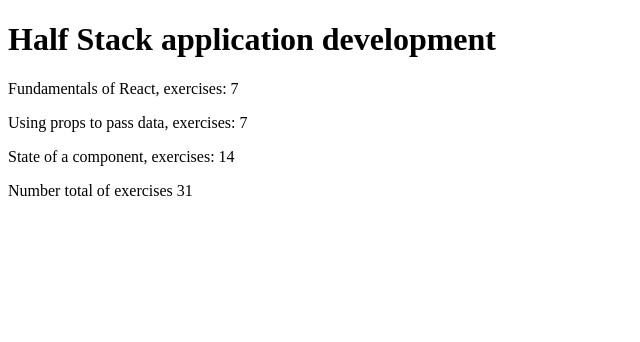
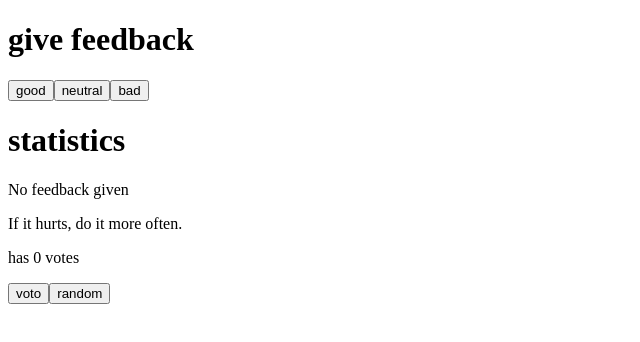
Before and after one commit to DylanAMendez/fullstackopen, a React (Vite) app: page / in a window 1280 px wide. Shown: the top 342 px of the page, without its empty margins (0-640 px from the left). Built offline with nearby package versions, Linux system fonts and the light colour scheme.

Commit message:
subiendo parte 1

```diff
--- a/src/App.jsx
+++ b/src/App.jsx
@@ -1,69 +1,143 @@
 
+import { useState } from "react"
 
-const Header = (props) =>
+const Display = ({ text }) =>
 {
-  console.log(props);
-
   return (
-    <header>
-      <h1> {props.courseName} </h1>
-    </header>
+    <h1> {text} </h1>
   )
 }
 
-const Content = (props) =>
+const Button = ({ handleClick, text }) =>
 {
-  console.log(props);
+  return (
+    <button onClick={handleClick} > {text} </button>
+  )
+}
+
+const Statistics = ({ good, neutral, bad, total }) =>
+{
+  if (total === 0) {
+    return <p>No feedback given</p>;
+  }
+
+  const average = (good - bad) / total;
+  const positivePercentage = (good / total) * 100;
+
+  return (
+    <table>
+      <tbody>
+        <StatisticLine text="Good" value={good} />
+        <StatisticLine text="Neutral" value={neutral} />
+        <StatisticLine text="Bad" value={bad} />
+        <StatisticLine text="All" value={total} />
+        <StatisticLine text="Average" value={average} />
+        <StatisticLine text="Positive" value={positivePercentage + " %"} />
+      </tbody>
+    </table>
+  );
+};
+
+const StatisticLine = ({ text, value }) => (
+  <tr>
+    <td>{text}</td>
+    <td>{value}</td>
+  </tr>
+);
+
+const Anecdotes = ({ anécdotas, selected, votos }) =>
+{
 
   return (
     <div>
-      <p> {props.parts[0].name}, exercises: {props.parts[1].exercises} </p>
-      <p> {props.parts[1].name}, exercises: {props.parts[1].exercises} </p>
-      <p> {props.parts[2].name}, exercises: {props.parts[2].exercises} </p>
+      <p>{anécdotas[selected]}</p>
+      <p>has {votos} votes</p>
     </div>
   )
 
 }
 
-const Total = (props) =>
-{
-
-  return (
-    <p>
-      Number total of exercises {props.courseParts[0].exercises + props.courseParts[1].exercises + props.courseParts[2].exercises}
-    </p>
-  )
-}
-
-
 const App = () =>
 {
 
-  const course = {
-    name: "Half Stack application development",
-    parts: [
-      {
-        name: 'Fundamentals of React',
-        exercises: 10
-      },
-      {
-        name: 'Using props to pass data',
-        exercises: 7
-      },
-      {
-        name: 'State of a component',
-        exercises: 14
-      }
-    ]
+  const texto = 'give feedback'
+
+  const [good, setGood] = useState(0)
+  const [neutral, setNeutral] = useState(0)
+  const [bad, setBad] = useState(0)
+  const [total, setTotal] = useState(0)
+
+  const handleGoodClick = () =>
+  {
+    const newTotal = total + 1
+    setGood(prevGood => prevGood + 1)
+    setTotal(newTotal)
+  }
+
+  const handleNeutralClick = () =>
+  {
+    const newTotal = total + 1
+    setNeutral(prev => prev + 1)
+    setTotal(newTotal)
+  }
+
+  const handleBadClick = () =>
+  {
+    const newTotal = total + 1
+    setBad(prevBad => prevBad + 1)
+    setTotal(newTotal)
+
+  }
+
+  const anecdotes = [
+    'If it hurts, do it more often.',
+    'Adding manpower to a late software project makes it later!',
+    'The first 90 percent of the code accounts for the first 10 percent of the development time...The remaining 10 percent of the code accounts for the other 90 percent of the development time.',
+    'Any fool can write code that a computer can understand. Good programmers write code that humans can understand.',
+    'Premature optimization is the root of all evil.',
+    'Debugging is twice as hard as writing the code in the first place. Therefore, if you write the code as cleverly as possible, you are, by definition, not smart enough to debug it.',
+    'Programming without an extremely heavy use of console.log is same as if a doctor would refuse to use x-rays or blood tests when diagnosing patients.',
+    'The only way to go fast, is to go well.'
+  ]
+
+  const [selected, setSelected] = useState(0)
+
+  const handleRandomClick = () =>
+  {
+    const anecdotesRandom = Math.floor(Math.random() * anecdotes.length)
+
+    setSelected(anecdotesRandom)
+  }
+
+  const [votos, setVotos] = useState(new Array(anecdotes.length).fill(0))
+
+  const handleVotoClick = () =>
+  {
+    const newVotos = [...votos]
+    newVotos[selected] += 1
+    setVotos(newVotos)
   }
 
   return (
     <div>
-      <Header courseName={course.name} />
-      <Content parts={course.parts} />
-      <Total courseParts={course.parts} />
+      <Display text={texto} />
+
+      <Button handleClick={() => handleGoodClick()} text='good' />
+      <Button handleClick={() => handleNeutralClick()} text='neutral' />
+      <Button handleClick={() => handleBadClick()} text='bad' />
+
+      <Display text='statistics' />
+
+      <Statistics good={good} neutral={neutral} bad={bad} total={total} />
+
+      <Anecdotes anécdotas={anecdotes} selected={selected} votos={votos[selected]} />
+      <Button handleClick={() => handleVotoClick()} text="voto" />
+      <Button handleClick={() => handleRandomClick()} text="random" />
+
+
     </div>
-  )
-}
+  );
+};
+
 
 export default App
--- a/src/main.jsx
+++ b/src/main.jsx
@@ -1,6 +1,5 @@
+import ReactDOM from 'react-dom/client'
 
-import ReactDOM from 'react-dom/client'
-import App from './App.jsx'
-
+import App from './App'
 
 ReactDOM.createRoot(document.getElementById('root')).render(<App />)
```
